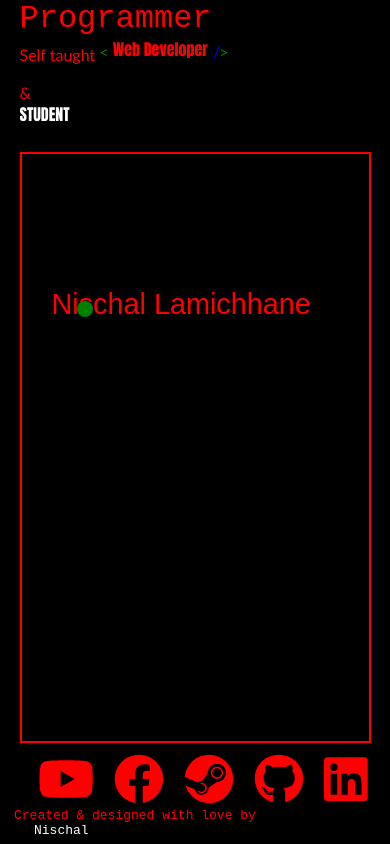
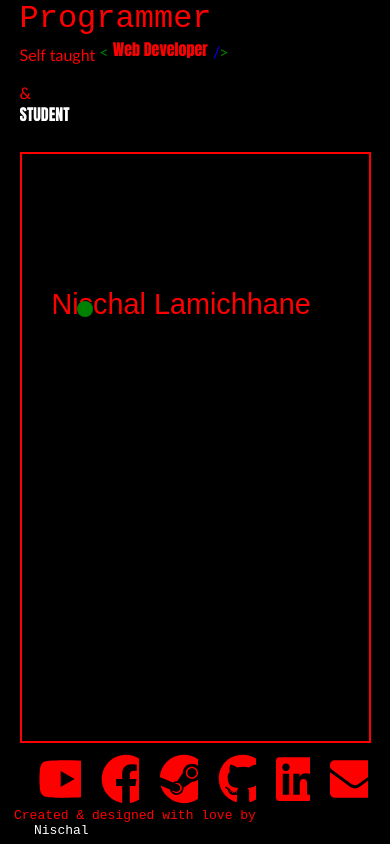
Before and after one commit to hehenischal/newport, a plain HTML site: page index.html in a window 390 px wide. Drawn offline with Linux system fonts and the light colour scheme.

Commit message:
final commit hopefully

```diff
--- a/index.html
+++ b/index.html
@@ -32,6 +32,7 @@
         <a href="https://steamcommunity.com/id/Heroxaterodai/" target="_blank"><i class="fab fa-steam" style=" color:red; font-size:50px;"></i></a>
         <a href="https://github.com/hehenischal" target="_blank"><i class='fab fa-github' style="color:red; font-size:50px;"></i></a>
         <a href="" target="_blank"> <i class='fab fa-linkedin' style="color:red; font-size:50px;"></i></a>
+        <a href="./form.html" target="_self"><i class='fas fa-envelope' style="color:red; font-size:50px;"></i></a>
         <br>
 
     </nav>
--- a/style.css
+++ b/style.css
@@ -262,10 +262,11 @@ a:hover i
         display: flex;
         flex-direction: row;
         overflow-y: scroll;
-
-
     }
-    a
+    .icons a
+    {
+        background-color: transparent;
+    }
     {
         padding-left: 0px;
         display: block;
@@ -346,7 +347,8 @@ a:hover i
     {
         display: inline;
     }
-    .creds {
+    .creds
+    {
     display: block;
     bottom:0%;
     font-family: 'Courier New', Courier, monospace;
@@ -355,10 +357,10 @@ a:hover i
     margin: 6px;
     color:red;
     float:left;
-}
-.creds > a {
+    }
+    .creds > a {
     color: white;
     text-decoration: dotted;
-}
+    }
 
 }
```
